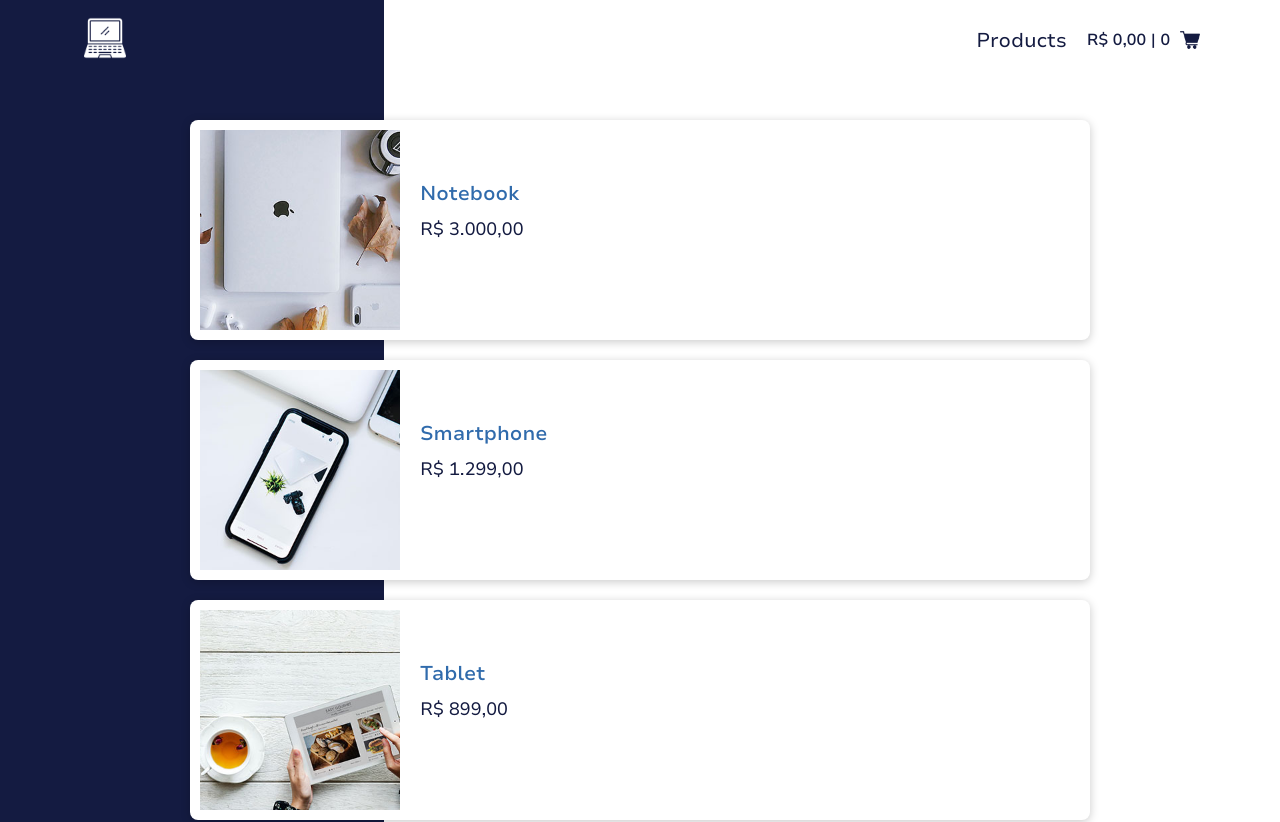
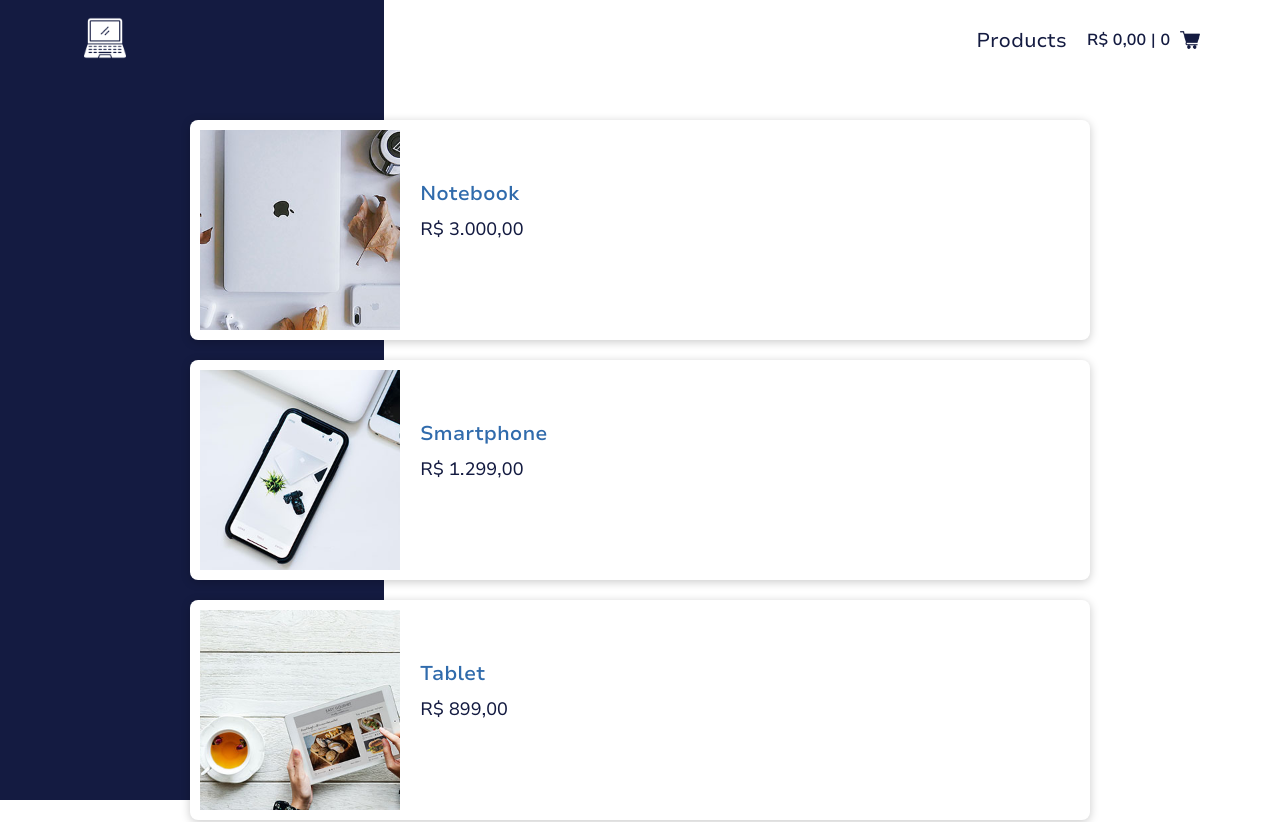
Before and after one commit to Beawnk/high-tech, a Vue app: page / in a window 1280 px wide. Shown: the top 822 px of the page. Built offline with nearby package versions, Linux system fonts and the light colour scheme.

Commit message:
html height 100% 2

```diff
--- a/src/assets/style/main.css
+++ b/src/assets/style/main.css
@@ -18,6 +18,7 @@ html {
 }
 
 body {
+    height: 100%;
     padding: 0;
     margin: 0;
     overflow-x: hidden;
@@ -61,6 +62,7 @@ p {
 #app {
     padding: 0 var(--side);
     background-image: linear-gradient(to right, #141b41 30%, #ffffff 30%);
+    height: 100%;
 }
 
 body:has(.modal.open) {
```
